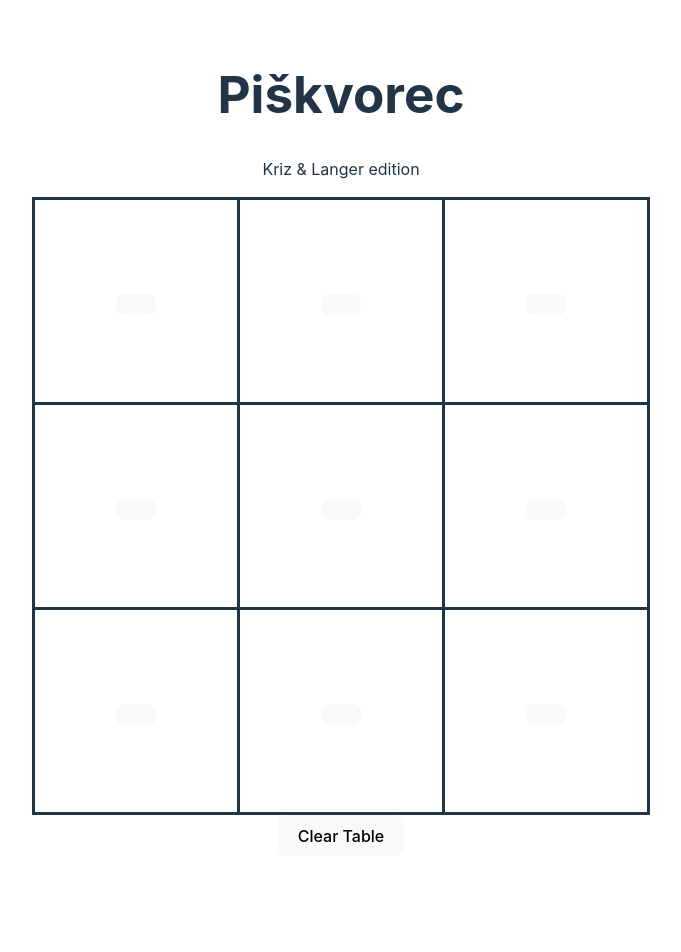
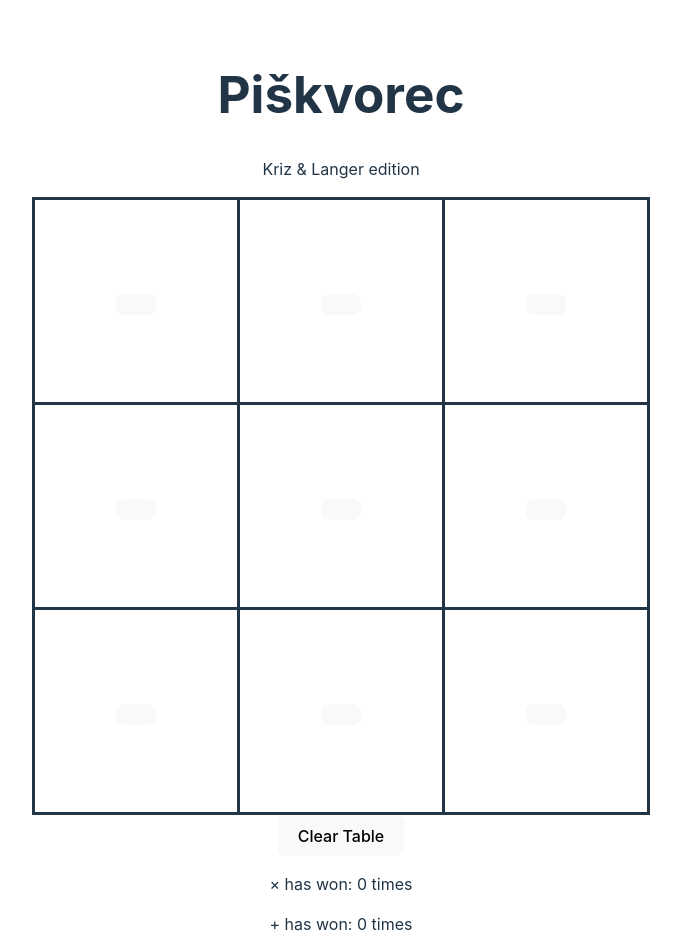
Before and after one commit to Ailta/pishquarks-Noughts-and-crosses-, a Svelte app: page / in a window 1280 px wide. Shown: the top 952 px of the page, without its empty margins (299-980 px from the left). Before the commit the page ends 888 px from the top, so only its background shows below. Built offline with nearby package versions, Linux system fonts and the light colour scheme.

Commit message:
This is a bucket.

```diff
--- a/src/App.svelte
+++ b/src/App.svelte
@@ -12,6 +12,11 @@
 	function clearTable() {
 		tile = ['', '', '', '', '', '', '', '', ''];
 	}
+
+	let playerOne = '×';
+	let playerTwo = '+';
+	let playerOneWins = 0;
+	let playerTwoWins = 0;
 
 	function play(id) {
 		console.log(id);
@@ -118,6 +123,8 @@
   </tr>
 </table>
 <button type="button" on:click={() => clearTable()}>Clear Table</button>
+<p>{playerOne} has won: {playerOneWins} times</p>
+<p>{playerTwo} has won: {playerTwoWins} times</p>
 </main>
 
 <style>
```
